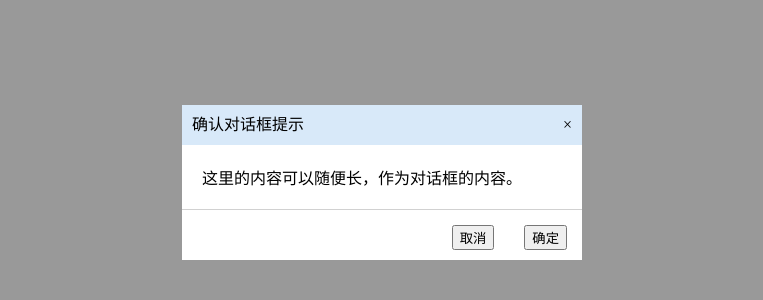
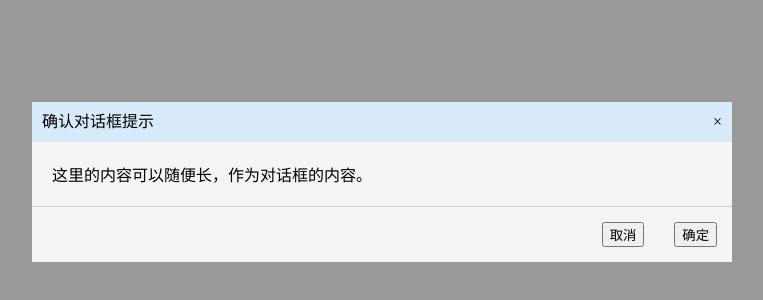
Before and after one commit to wufenfen/Dialog-Module, a plain HTML site: page index.html in a window 1280 px wide. Shown: the part 218-518 px from the top of the page, without its empty margins (258-1021 px from the left). Drawn offline with Linux system fonts and the light colour scheme.

Commit message:
misc: 修改部分细节

```diff
--- a/index.html
+++ b/index.html
@@ -25,8 +25,6 @@
     }
 
     .header {
-        background-color: #d8e9f9;
-        height: 40px;
         line-height: 40px;
         padding: 0 10px;
     }
@@ -38,9 +36,8 @@
     }
 
     .footer {
+        padding: 15px;
         border-top: 1px solid #D1D1D1;
-        height: 20px;
-        padding: 15px;
         text-align: right;
     }
 
@@ -63,19 +60,14 @@
         //默认的配置项
         var options = {
             width: 400,
-            height: 'auto',
             bodySkin: '#fff',
-            headSkin: '#999999',
+            headSkin: '#d8e9f9',
             title: '提醒',
             content: '我是弹窗内容',
             okBtnTxt: '确定',
             okBtnCB: _okFun,
-            hasCancleBtn: true,
             cancelBtnTxt: '取消',
-            cancelBtnCB: _cancelFun,
-            draggable: false,
-            resize: false,
-
+            cancelBtnCB: _cancelFun
         };
 
         var _okFun = function() {
@@ -96,8 +88,8 @@
 
             var div = document.createElement('div');
             var dialogHTML = '<div class="background" id="dialog"> \
-                <div class="dialog"> \
-                    <div class="header"> \
+                <div class="dialog" style="background-color:' + options.bodySkin + ';width:' + options.width + 'px"> \
+                    <div class="header" style="background-color:'+ options.headSkin +'"> \
                         <span id="title">' + options.title + '</span> \
                         <span class="text-right"> ×</span> \
                     </div> \
@@ -111,11 +103,11 @@
             dialog = document.getElementById("dialog");
             var okBtn = document.getElementById("ok");
             var cancelBtn = document.getElementById("cancel");
-            okBtn.addEventListener('click', _okFun);
+            okBtn.addEventListener('click', options.okBtnCB);
             if (!options.hasCancleBtn) { //add the cancle Btn
                 cancelBtn.style.display = 'none';
             } else {
-                cancelBtn.addEventListener('click', _cancelFun);
+                cancelBtn.addEventListener('click', options.cancelBtnCB);
             }
         }
 
@@ -125,6 +117,7 @@
         }
 
         this.confirm = function(options) {
+            options.hasCancleBtn = true;
             _init(options);
         }
     }
@@ -136,8 +129,13 @@
     var con = document.getElementById("text").innerText;
     var dialog = new Dialog();
     dialog.confirm({
+        bodySkin: '#f4f4f4',
+        width: 700,
         title: "确认对话框提示",
-        content: con
+        content: con,
+        okBtnCB: function(){
+            alert('Are you sure?');
+        }
     });
 </script>
 </body>
```
